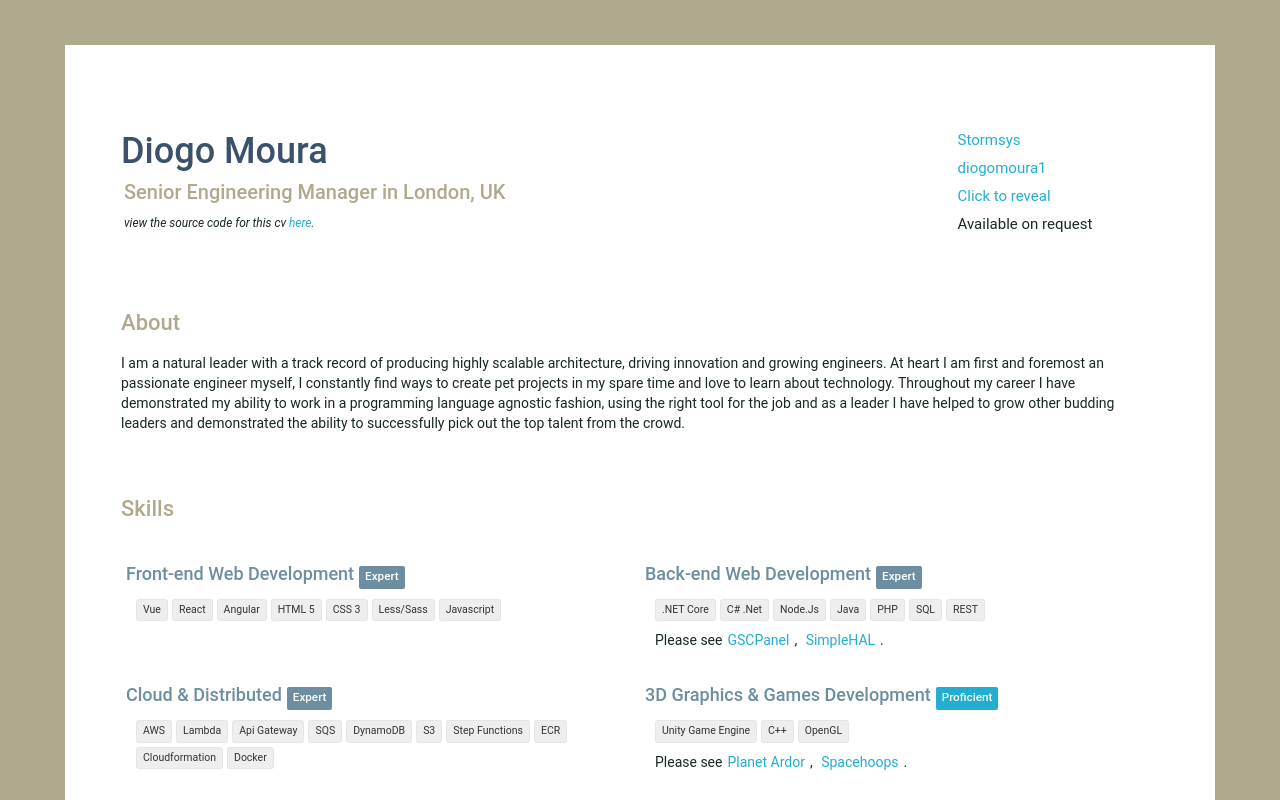
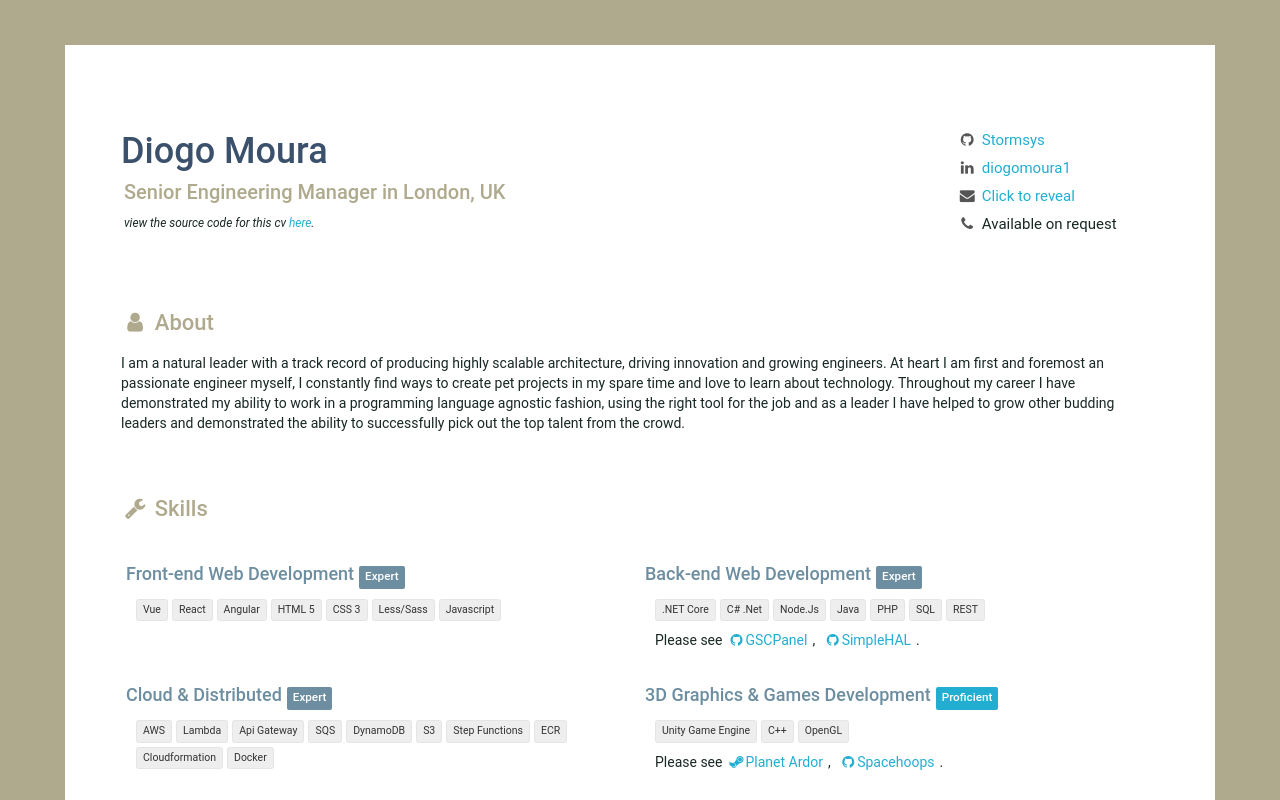
Before and after one commit to Stormsys/cv, a React (Create React App) app: page / in a window 1280 px wide. Shown: the top 800 px of the page. Built offline with nearby package versions, Linux system fonts and the light colour scheme.

Commit message:
revert font-awesome version.

```diff
--- a/src/scss/shared.scss
+++ b/src/scss/shared.scss
@@ -1,3 +1,3 @@
-@import "../../node_modules/@fortawesome/fontawesome-free/scss/fontawesome";
+@import "../../node_modules/font-awesome/scss/font-awesome";
 @import "variables";
 @import "mixins";
```
